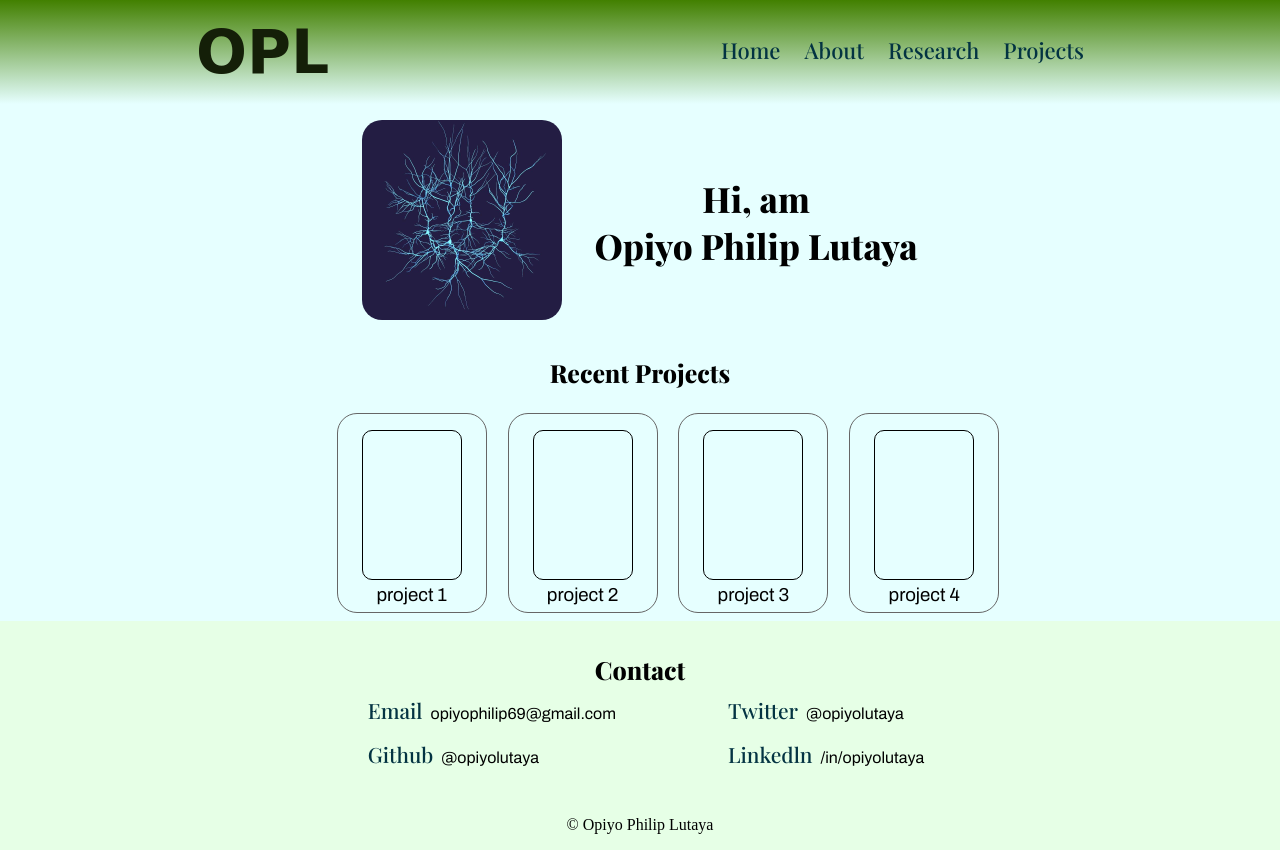
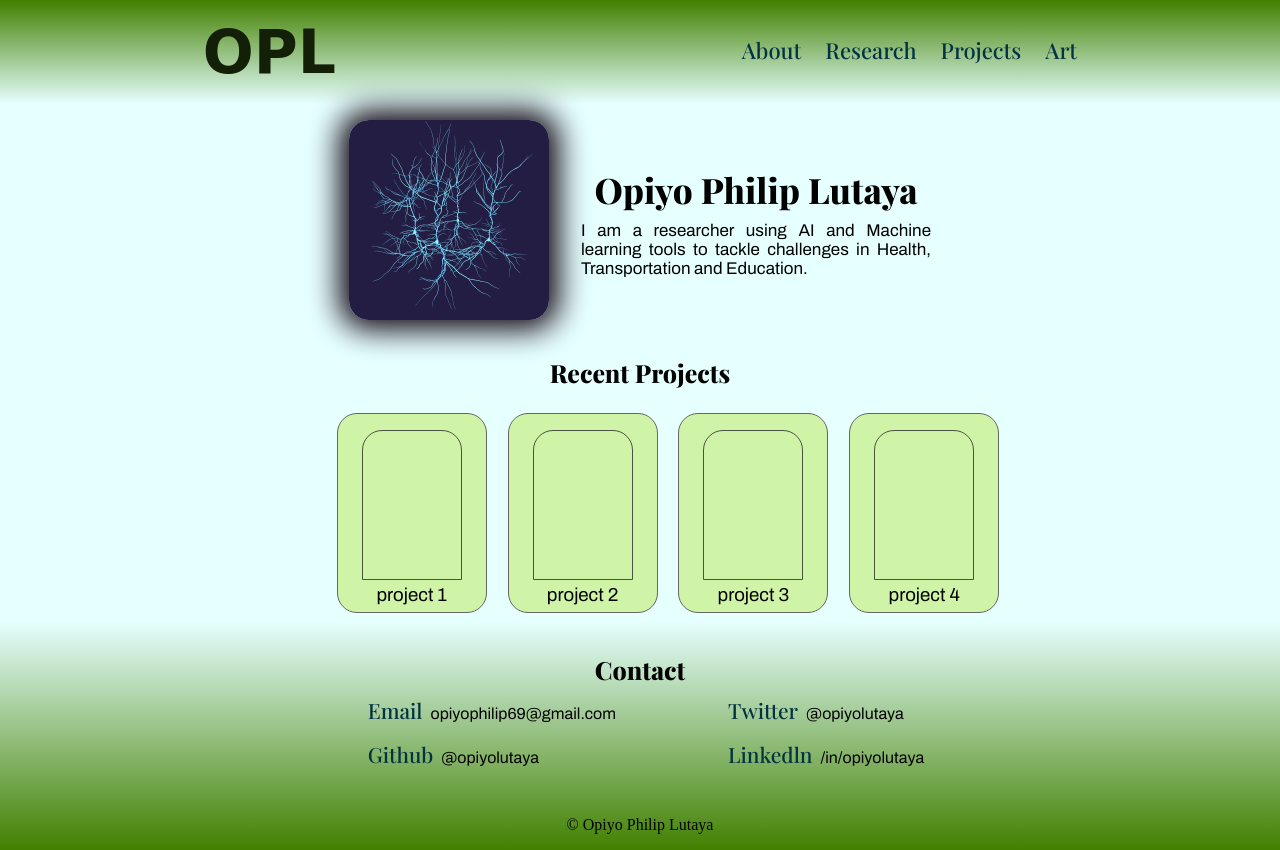
Before and after one commit to opiyo-lutaya/pyramidal-one, a plain HTML site: page index.html in a window 1280 px wide. Drawn offline with nearby package versions, Linux system fonts and the light colour scheme; a web font is replaced by a local one.

Commit message:
first commit

```diff
--- a/index.html
+++ b/index.html
@@ -3,7 +3,7 @@
     <head>
         <meta charset="utf-8">
         <meta name="viewport", content="width-device-width, initial-scale=1.0, shrink-to-fit=no">
-        <title>Home</title>
+        <title>About</title>
         <meta name="description", content="A portfolio to showcase my research and projects">
         <link rel="stylesheet" href="style.css">
         <link rel="preconnect" href="https://fonts.googleapis.com">
@@ -26,10 +26,10 @@
                     <h1>OPL</h1>
                 </div>
                 <ul class="head-ul">
-                    <li><a href="">Home</a></li>
                     <li><a href="">About</a></li>
                     <li><a href="">Research</a></li>
                     <li><a href="">Projects</a></li>
+                    <li><a href="">Art</a></li>
                 </ul>
             </div>
         </header>
@@ -40,7 +40,8 @@
                         <img src="neuron.jpg" alt="">
                     </div>
                     <div class="main-name">
-                        <h2>Hi, am <br>Opiyo Philip Lutaya</h2>
+                        <h2>Opiyo Philip Lutaya</h2>
+                        <p>I am a researcher using AI and Machine learning tools to tackle challenges in <b>Health</b>, <b>Transportation</b> and <b>Education</b>.</p>
                     </div>
                 </div>
                 <div class="main-projects">
--- a/style.css
+++ b/style.css
@@ -9,8 +9,6 @@
 /* header */
 
 .head-content {
-  /* background-color: rgb(240, 97, 97); */
-  /* background-color: #428000; */
   background-image: linear-gradient(#428000, #e6ffff);
   display: flex;
   justify-content: space-around;
@@ -62,12 +60,25 @@
   width: 200px;
   height: 200px;
   border-radius: 20px;
+  box-shadow: 0 0 30px 10px rgb(17, 5, 17);
 }
 
-.main-introduction h2 {
+.main-name {
+  width: 350px;
+}
+
+.main-name h2 {
   font-size: 35px;
   text-align: center;
   font-family: "Playfair Display", serif;
+}
+
+.main-name p {
+  padding-top: 0.5rem;
+  width: 350px;
+  text-align: justify;
+  font-size: 17px;
+  font-family: "Archivo", sans-serif;
 }
 
 .main-projects {
@@ -96,10 +107,7 @@
   /* text-align: center; */
   margin: 0.5rem;
   display: inline-flexbox;
-}
-
-.main-projects-el .main-container:hover {
-  background-color: #bef384;
+  background-color: #cff3a7;
 }
 
 .main-projects-el h3 {
@@ -111,14 +119,15 @@
 .main-projects-el .project {
   width: 100px;
   height: 150px;
-  border: 1px solid black;
+  border: 1px solid #4a5242;
   margin-left: 1.5rem;
   margin-top: 1rem;
-  border-radius: 10px;
+  border-top-left-radius: 20px;
+  border-top-right-radius: 20px;
 }
 
 .main-projects-el .project:hover {
-  background-color: #141f08;
+  background-color: #4a5242;
 }
 
 /* footer */
@@ -128,7 +137,9 @@
   display: flex;
   align-items: center;
   flex-direction: column;
-  background-color: #e6ffe6;
+  /* background-color: #e6ffe6; */
+  /* background-color: #428000; */
+  background-image: linear-gradient(to top, #428000, #e6ffff);
 }
 
 .all-contacts {
@@ -156,7 +167,6 @@
 
 .all-contacts div {
   font-size: 16px;
-
   font-family: "Archivo", sans-serif;
 }
 
```
